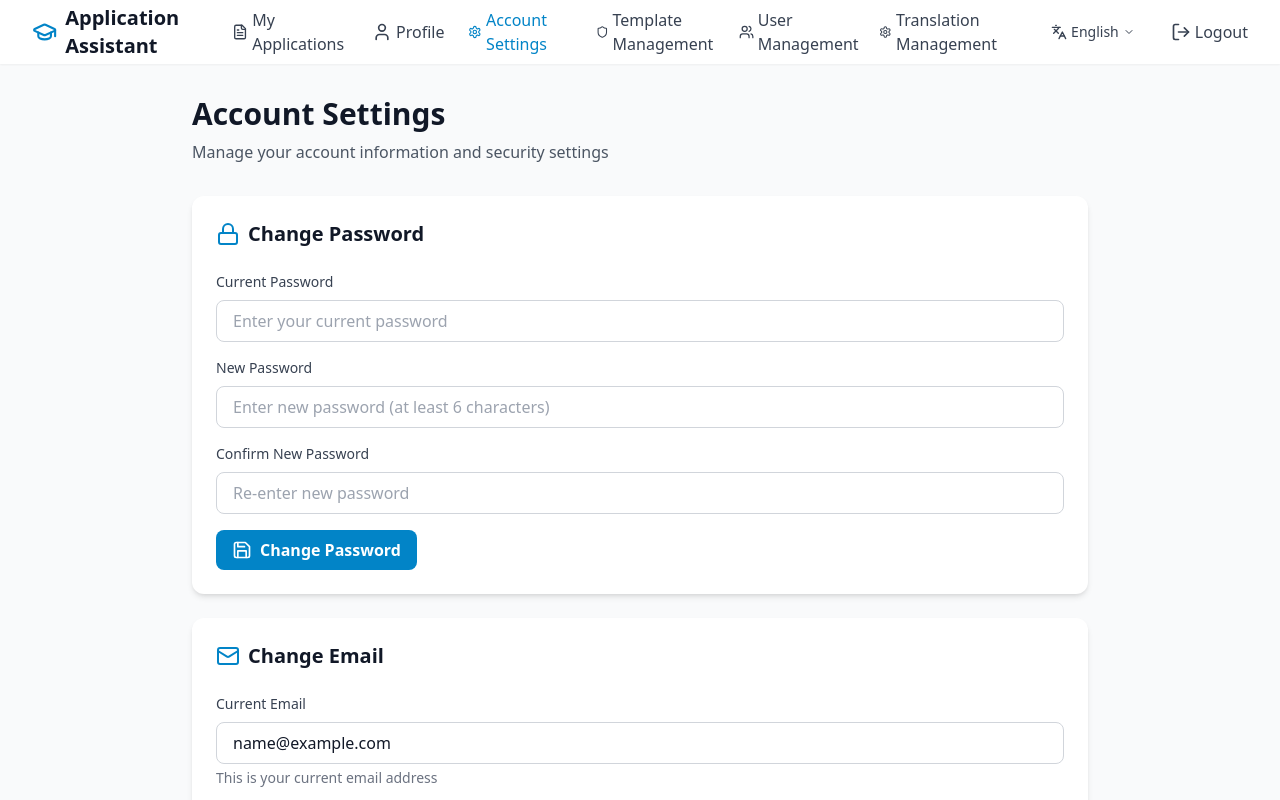
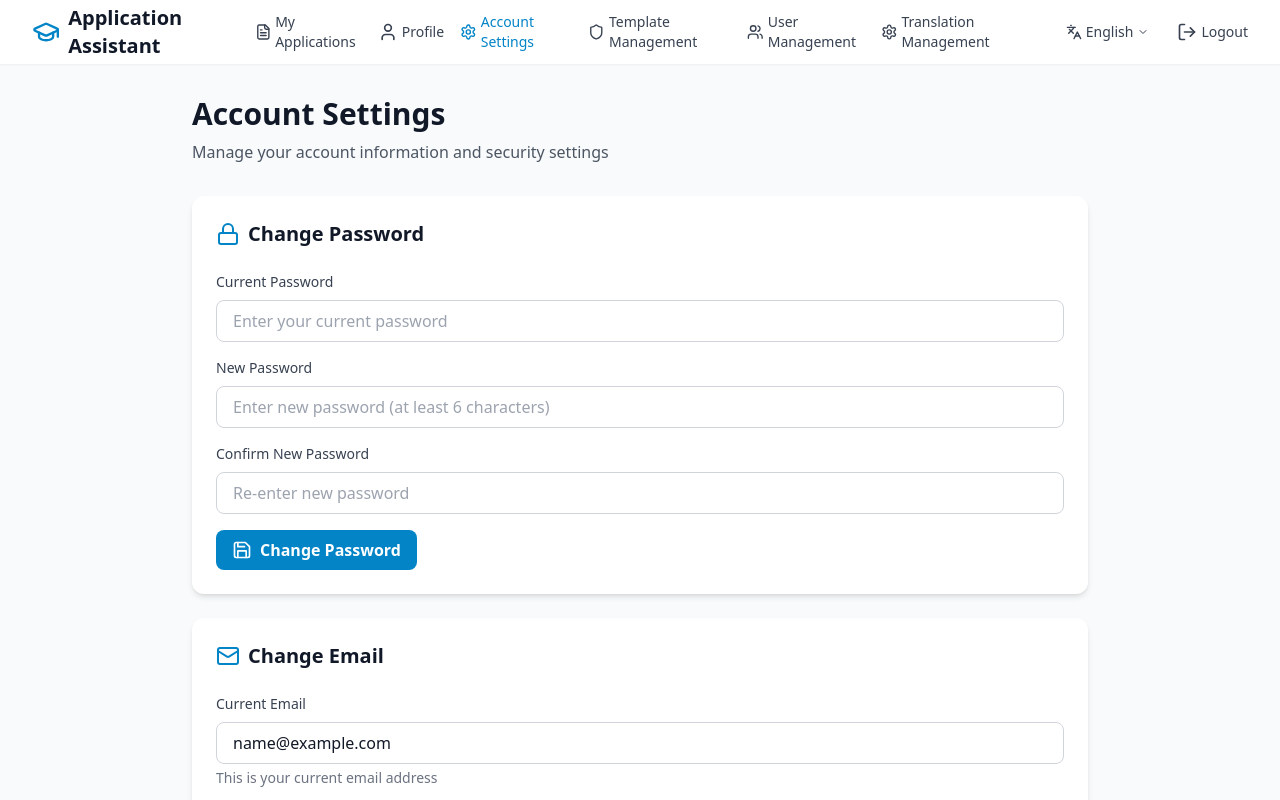
Before and after one commit to sosomamahk-ai/school-application-assistant, a Next.js app: page /settings in a window 1280 px wide. Shown: the top 800 px of the page. Built offline with nearby package versions, Linux system fonts and the light colour scheme; sample sign-in values are in the browser's storage.

Commit message:
Update Navigation Bar

```diff
--- a/src/components/Layout.tsx
+++ b/src/components/Layout.tsx
@@ -12,7 +12,7 @@ interface LayoutProps {
 
 export default function Layout({ children }: LayoutProps) {
   const router = useRouter();
-  const { t } = useTranslation();
+  const { t, language } = useTranslation();
   const [userRole, setUserRole] = useState<string>('user');
 
   useEffect(() => {
@@ -47,13 +47,13 @@ export default function Layout({ children }: LayoutProps) {
               <span className="text-xl font-bold text-gray-900">{t('common.appNameShort')}</span>
             </Link>
 
-            <div className="flex items-center space-x-6">
+            <div className={`flex items-center ${language === 'en' ? 'space-x-4' : 'space-x-6'}`}>
               <Link
                 href="/dashboard"
                 className={`flex items-center space-x-1 ${router.pathname === '/dashboard' ? 'text-primary-600' : 'text-gray-700 hover:text-primary-600'}`}
               >
                 <FileText className="h-5 w-5" />
-                <span className="font-medium">{t('dashboard.title')}</span>
+                <span className={`font-medium ${language === 'en' ? 'text-sm' : ''}`}>{t('dashboard.title')}</span>
               </Link>
 
               <Link
@@ -61,7 +61,7 @@ export default function Layout({ children }: LayoutProps) {
                 className={`flex items-center space-x-1 ${router.pathname === '/profile' ? 'text-primary-600' : 'text-gray-700 hover:text-primary-600'}`}
               >
                 <User className="h-5 w-5" />
-                <span className="font-medium">{t('profile.title')}</span>
+                <span className={`font-medium ${language === 'en' ? 'text-sm' : ''}`}>{t('profile.title')}</span>
               </Link>
 
               <Link
@@ -69,31 +69,31 @@ export default function Layout({ children }: LayoutProps) {
                 className={`flex items-center space-x-1 ${router.pathname === '/settings' ? 'text-primary-600' : 'text-gray-700 hover:text-primary-600'}`}
               >
                 <Settings className="h-5 w-5" />
-                <span className="font-medium">{t('settings.title')}</span>
+                <span className={`font-medium ${language === 'en' ? 'text-sm' : ''}`}>{t('settings.title')}</span>
               </Link>
 
               {isAdmin && (
-                <div className="flex items-center space-x-4">
+                <div className={`flex items-center ${language === 'en' ? 'space-x-3' : 'space-x-4'}`}>
                   <Link
                     href="/admin/templates"
                     className={`flex items-center space-x-1 ${router.pathname === '/admin/templates' ? 'text-primary-600' : 'text-gray-700 hover:text-primary-600'}`}
                   >
                     <Shield className="h-5 w-5" />
-                    <span className="font-medium">{t('admin.templates.title')}</span>
+                    <span className={`font-medium ${language === 'en' ? 'text-sm' : ''}`}>{t('admin.templates.title')}</span>
                   </Link>
                     <Link
                       href="/admin/users"
                       className={`flex items-center space-x-1 ${router.pathname === '/admin/users' ? 'text-primary-600' : 'text-gray-700 hover:text-primary-600'}`}
                     >
                       <Users className="h-5 w-5" />
-                      <span className="font-medium">{t('admin.userManagement')}</span>
+                      <span className={`font-medium ${language === 'en' ? 'text-sm' : ''}`}>{t('admin.userManagement')}</span>
                     </Link>
                   <Link
                     href="/admin/translations"
                     className={`flex items-center space-x-1 ${router.pathname === '/admin/translations' ? 'text-primary-600' : 'text-gray-700 hover:text-primary-600'}`}
                   >
                     <Settings className="h-5 w-5" />
-                    <span className="font-medium">{t('admin.translations.title')}</span>
+                    <span className={`font-medium ${language === 'en' ? 'text-sm' : ''}`}>{t('admin.translations.title')}</span>
                   </Link>
                 </div>
               )}
@@ -105,7 +105,7 @@ export default function Layout({ children }: LayoutProps) {
                 className="flex items-center space-x-1 text-gray-700 hover:text-red-600"
               >
                 <LogOut className="h-5 w-5" />
-                <span className="font-medium">{t('navbar.logout')}</span>
+                <span className={`font-medium ${language === 'en' ? 'text-sm' : ''}`}>{t('navbar.logout')}</span>
               </button>
             </div>
           </div>
--- a/src/pages/profile/index.tsx
+++ b/src/pages/profile/index.tsx
@@ -16,7 +16,7 @@ interface TemplateSection {
 
 export default function Profile() {
   const router = useRouter();
-  const { t } = useTranslation();
+  const { t, language, translations } = useTranslation();
   const [profile, setProfile] = useState<any>(null);
   const [sections, setSections] = useState<TemplateSection[]>([]);
   const [fieldValues, setFieldValues] = useState<{ [key: string]: any }>({});
@@ -247,13 +247,36 @@ export default function Profile() {
             <div className="card">
               {/* Tab Navigation */}
               <div className="border-b border-gray-200 mb-6">
-                <nav className="-mb-px flex space-x-8 overflow-x-auto" aria-label="Tabs">
-                  {sections.map((section) => (
+                <nav className="-mb-px flex flex-wrap gap-x-4 gap-y-2" aria-label="Tabs">
+                  {sections.map((section) => {
+                    // Try to get both language versions if translation key exists
+                    const possibleKey = `profile.section.${section.id}`;
+                    const hasTranslation = translations[possibleKey];
+
+                    let displayLabel = section.label;
+                    let displayLabelEn = '';
+
+                    if (hasTranslation) {
+                      // If translation exists, get both versions
+                      if (language === 'zh-CN' || language === 'zh-TW') {
+                        displayLabel = translations[possibleKey][language] || section.label;
+                        displayLabelEn = translations[possibleKey].en || section.label;
+                      } else {
+                        displayLabelEn = translations[possibleKey].en || section.label;
+                        displayLabel = translations[possibleKey]['zh-CN'] || translations[possibleKey]['zh-TW'] || section.label;
+                      }
+                    } else {
+                      // No translation available, use current label for both
+                      displayLabel = section.label;
+                      displayLabelEn = section.label;
+                    }
+
+                    return (
                       <button
                         key={section.id}
                         onClick={() => setActiveTab(section.id)}
                         className={`
-                        whitespace-nowrap py-4 px-1 border-b-2 font-medium text-sm
+                          py-3 px-3 border-b-2 font-medium text-sm text-center min-w-[80px]
                           ${
                             activeTab === section.id
                               ? 'border-primary-500 text-primary-600'
@@ -261,9 +284,26 @@ export default function Profile() {
                           }
                         `}
                       >
-                      {section.label}
+                        <div className="flex flex-col items-center">
+                          {(language === 'zh-CN' || language === 'zh-TW') ? (
+                            <>
+                              <span className="leading-tight">{displayLabel}</span>
+                              {hasTranslation && displayLabelEn !== displayLabel && (
+                                <span className="text-xs text-gray-400 mt-0.5 leading-tight">{displayLabelEn}</span>
+                              )}
+                            </>
+                          ) : (
+                            <>
+                              {hasTranslation && displayLabel !== displayLabelEn && (
+                                <span className="text-xs text-gray-400 mb-0.5 leading-tight">{displayLabel}</span>
+                              )}
+                              <span className="leading-tight">{displayLabelEn}</span>
+                            </>
+                          )}
+                        </div>
                       </button>
-                  ))}
+                    );
+                  })}
                 </nav>
               </div>
 
```
Lines whose indentation alone changed are shown as unchanged.
